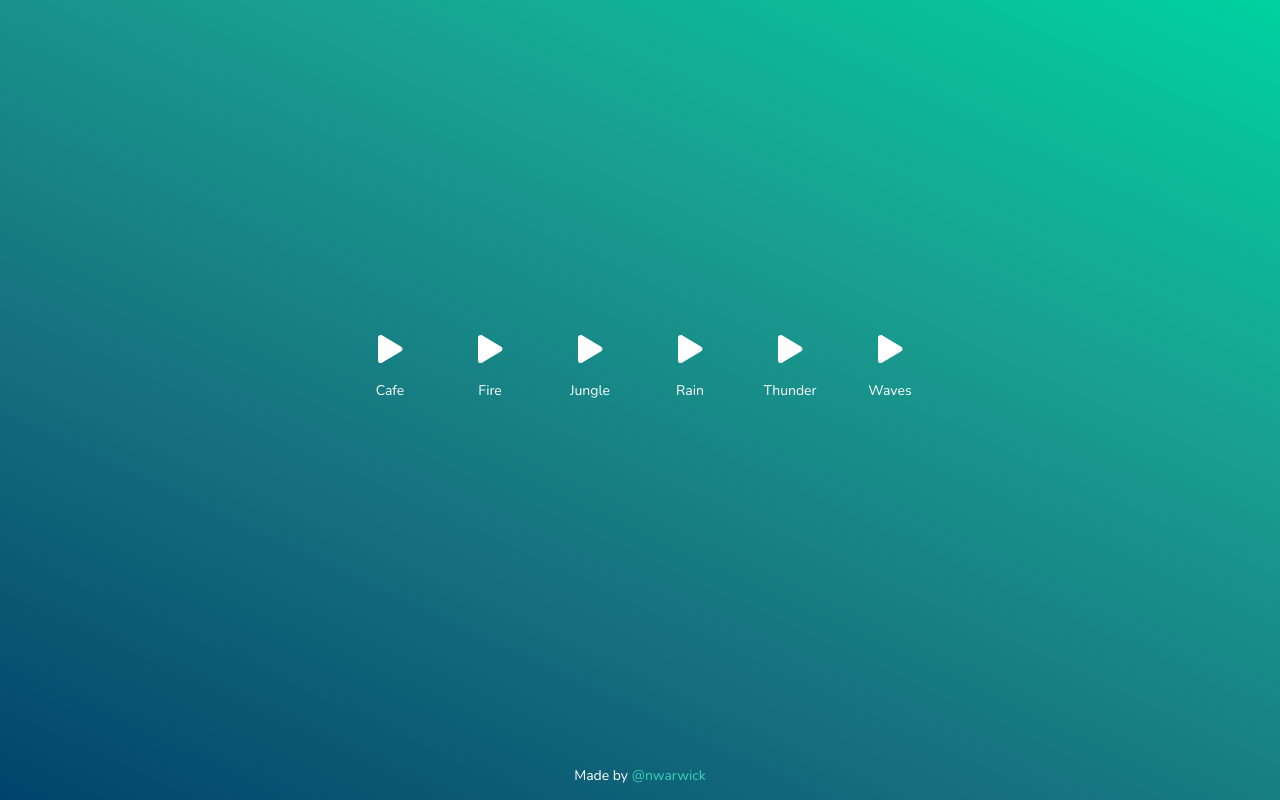
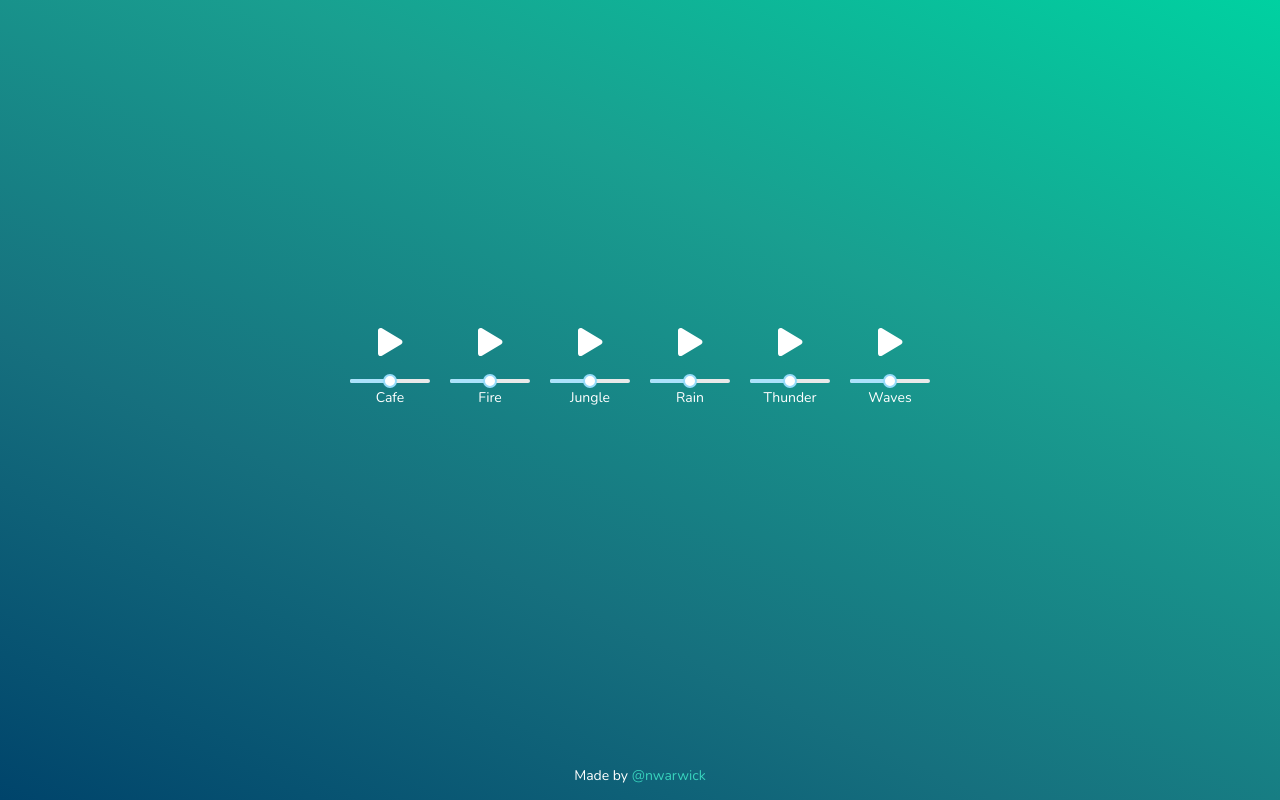
Before and after one commit to nwarwick/kozy, a React (Create React App) app: page / in a window 1280 px wide. Built offline with nearby package versions, Linux system fonts and the light colour scheme.

Commit message:
Implement slider

```diff
--- a/src/components/AudioCard.js
+++ b/src/components/AudioCard.js
@@ -1,11 +1,22 @@
-import React, { useState } from 'react'
+import React, { useState, useEffect } from 'react'
+import Slider from 'rc-slider'
+import 'rc-slider/assets/index.css'
 import { FontAwesomeIcon } from '@fortawesome/react-fontawesome'
 import { faPlay, faPause } from '@fortawesome/free-solid-svg-icons'
 
 export default function AudioCard({ source, label }) {
+  const DEFAULT_VOLUME = 0.5
   const [audio] = useState(new Audio(source))
   const [isPlaying, setIsPlaying] = useState(false)
+
+  useEffect(
+    () => {
+      audio.volume = DEFAULT_VOLUME
       audio.loop = true
+    },
+    // eslint-disable-next-line react-hooks/exhaustive-deps
+    []
+  )
 
   function toggleAudio() {
     if (isPlaying) {
@@ -20,17 +31,31 @@ export default function AudioCard({ source, label }) {
     toggleAudio()
   }
 
+  function setVolume(volumeValue) {
+    audio.volume = volumeValue
+  }
+
   return (
-    <div className='audio-card'>
-      <div>
-        <button className='btn btn-blank' onClick={e => handleClick(e)}>
+    <div
+      className={`audio-card ${label.toLowerCase()} ${isPlaying && 'active'}`}
+    >
+      <button
+        className='btn btn-blank'
+        onClick={volumeValue => handleClick(volumeValue)}
+      >
         {isPlaying ? (
           <FontAwesomeIcon icon={faPause} />
         ) : (
           <FontAwesomeIcon icon={faPlay} />
         )}
       </button>
-      </div>
+      <Slider
+        min={0}
+        max={1}
+        step={0.1}
+        defaultValue={DEFAULT_VOLUME}
+        onChange={volumeValue => setVolume(volumeValue)}
+      />
       {label}
     </div>
   )
```
Lines whose indentation alone changed are shown as unchanged.
